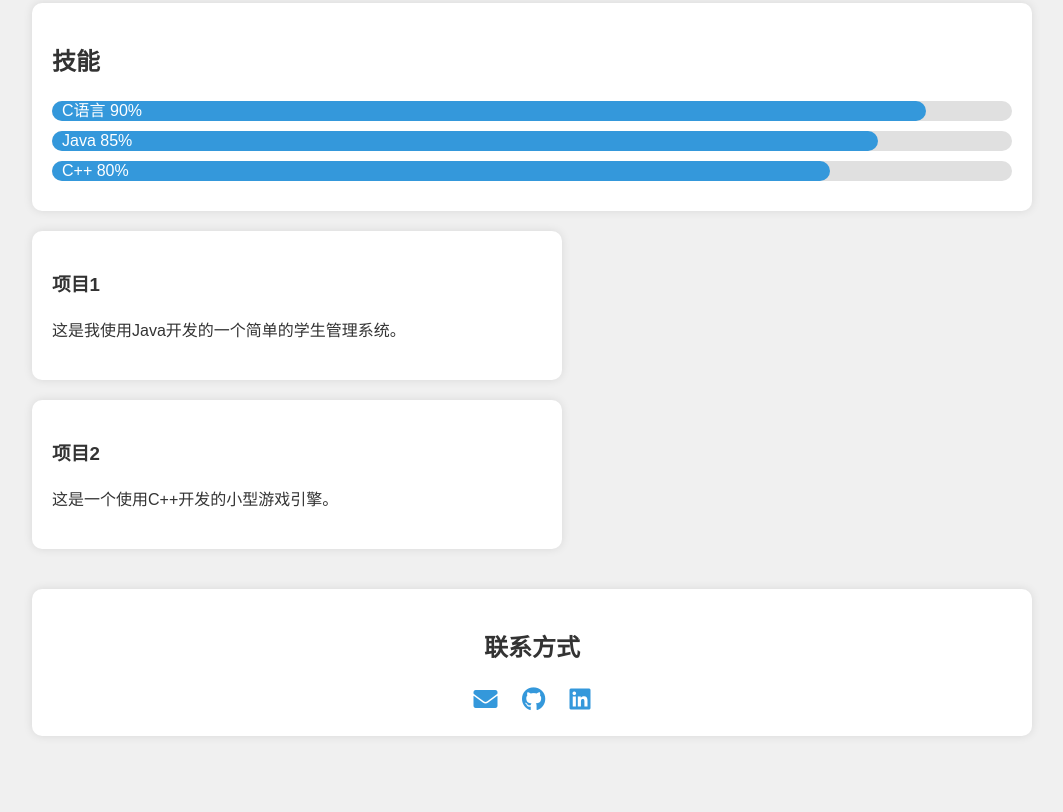
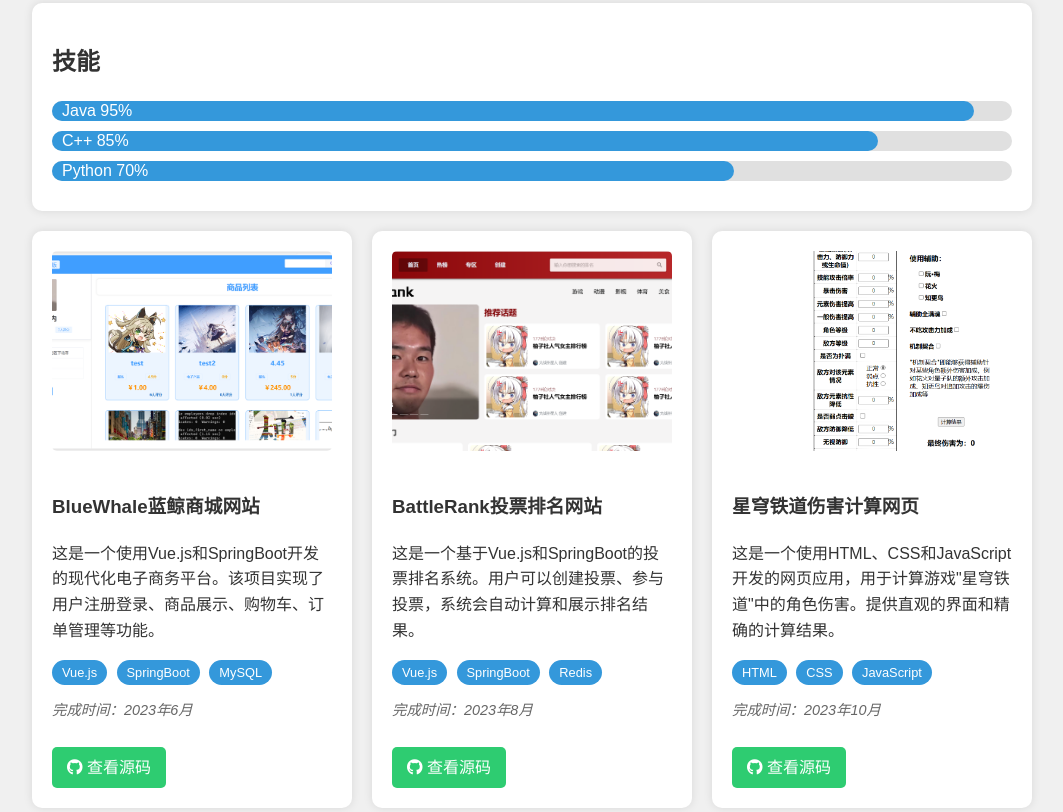
Before and after one commit to eternalzero2022/AIForCoding-MainPage, a plain HTML site: page index.html in a window 1280 px wide. Shown: the part 415-1227 px from the top of the page, without its empty margins (108-1171 px from the left). Before the commit the page ends 1171 px from the top, so only its background shows below. Drawn offline with Linux system fonts and the light colour scheme.

Commit message:
修改了项目的具体内容

```diff
--- a/index.html
+++ b/index.html
@@ -93,7 +93,56 @@
             padding: 20px;
             margin-bottom: 20px;
             box-shadow: 0 0 10px rgba(0,0,0,0.1);
-            width: calc(50% - 10px);
+            width: calc(33.33% - 13.33px);
+            box-sizing: border-box;
+        }
+
+        @media (max-width: 1000px) {
+            .project {
+                width: calc(50% - 10px);
+            }
+        }
+
+        @media (max-width: 600px) {
+            .project {
+                width: 100%;
+            }
+        }
+        .project-image {
+            width: 100%;
+            height: 200px;
+            object-fit: cover;
+            border-radius: 5px;
+            margin-bottom: 15px;
+        }
+        .tech-tags {
+            margin: 10px 0;
+        }
+        .tag {
+            background-color: #3498db;
+            color: white;
+            padding: 5px 10px;
+            border-radius: 20px;
+            font-size: 0.8em;
+            margin-right: 5px;
+        }
+        .project-date {
+            font-style: italic;
+            color: #666;
+            font-size: 0.9em;
+        }
+        .project-link {
+            display: inline-block;
+            margin-top: 10px;
+            background-color: #2ecc71;
+            color: white;
+            padding: 8px 15px;
+            border-radius: 5px;
+            text-decoration: none;
+            transition: background-color 0.3s;
+        }
+        .project-link:hover {
+            background-color: #27ae60;
         }
         .contact {
             background-color: white;
@@ -134,24 +183,58 @@
         <section id="skills" class="skills">
             <h2>技能</h2>
             <div class="skill-bar">
-                <div class="skill-progress" style="width: 90%;">C语言 90%</div>
+                <div class="skill-progress" style="width: 95%;">Java 95%</div>
             </div>
             <div class="skill-bar">
-                <div class="skill-progress" style="width: 85%;">Java 85%</div>
+                <div class="skill-progress" style="width: 85%;">C++ 85%</div>
             </div>
             <div class="skill-bar">
-                <div class="skill-progress" style="width: 80%;">C++ 80%</div>
+                <div class="skill-progress" style="width: 70%;">Python 70%</div>
             </div>
         </section>
 
         <section id="projects" class="projects">
             <div class="project">
-                <h3>项目1</h3>
-                <p>这是我使用Java开发的一个简单的学生管理系统。</p>
+                <img src="assets/bluewhale.png" alt="蓝鲸商城网站截图" class="project-image">
+                <h3>BlueWhale蓝鲸商城网站</h3>
+                <p>这是一个使用Vue.js和SpringBoot开发的现代化电子商务平台。该项目实现了用户注册登录、商品展示、购物车、订单管理等功能。</p>
+                <div class="tech-tags">
+                    <span class="tag">Vue.js</span>
+                    <span class="tag">SpringBoot</span>
+                    <span class="tag">MySQL</span>
+                </div>
+                <p class="project-date">完成时间：2023年6月</p>
+                <a href="https://github.com/yourusername/bluewhale-mall" class="project-link" target="_blank">
+                    <i class="fab fa-github"></i> 查看源码
+                </a>
             </div>
             <div class="project">
-                <h3>项目2</h3>
-                <p>这是一个使用C++开发的小型游戏引擎。</p>
+                <img src="assets/battlerank.png" alt="BattleRank投票排名网站截图" class="project-image">
+                <h3>BattleRank投票排名网站</h3>
+                <p>这是一个基于Vue.js和SpringBoot的投票排名系统。用户可以创建投票、参与投票，系统会自动计算和展示排名结果。</p>
+                <div class="tech-tags">
+                    <span class="tag">Vue.js</span>
+                    <span class="tag">SpringBoot</span>
+                    <span class="tag">Redis</span>
+                </div>
+                <p class="project-date">完成时间：2023年8月</p>
+                <a href="https://github.com/yourusername/battlerank" class="project-link" target="_blank">
+                    <i class="fab fa-github"></i> 查看源码
+                </a>
+            </div>
+            <div class="project">
+                <img src="assets/starrail.png" alt="星穹铁道伤害计算网页截图" class="project-image">
+                <h3>星穹铁道伤害计算网页</h3>
+                <p>这是一个使用HTML、CSS和JavaScript开发的网页应用，用于计算游戏"星穹铁道"中的角色伤害。提供直观的界面和精确的计算结果。</p>
+                <div class="tech-tags">
+                    <span class="tag">HTML</span>
+                    <span class="tag">CSS</span>
+                    <span class="tag">JavaScript</span>
+                </div>
+                <p class="project-date">完成时间：2023年10月</p>
+                <a href="https://github.com/yourusername/starrail-damage-calculator" class="project-link" target="_blank">
+                    <i class="fab fa-github"></i> 查看源码
+                </a>
             </div>
         </section>
 
```
Also changed, not shown: assets/battlerank.png (added), assets/bluewhale.png (added), assets/starrail.png (added).
